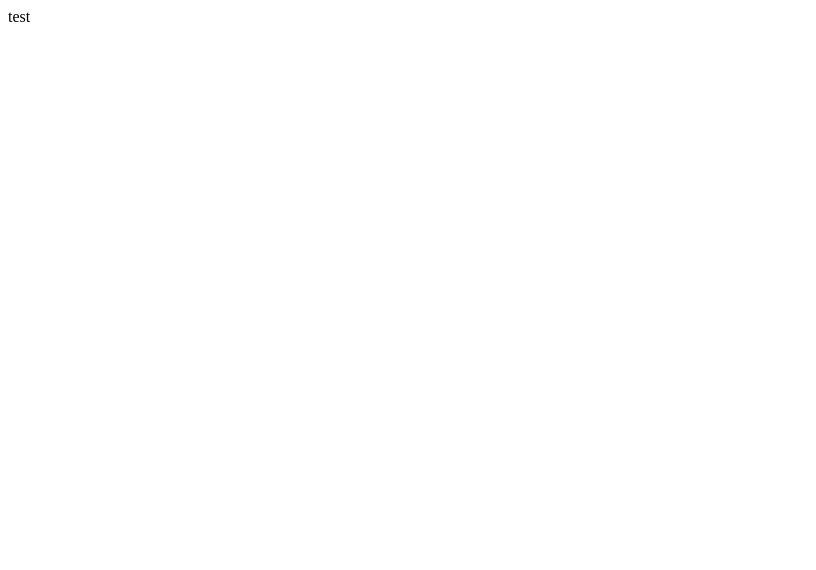
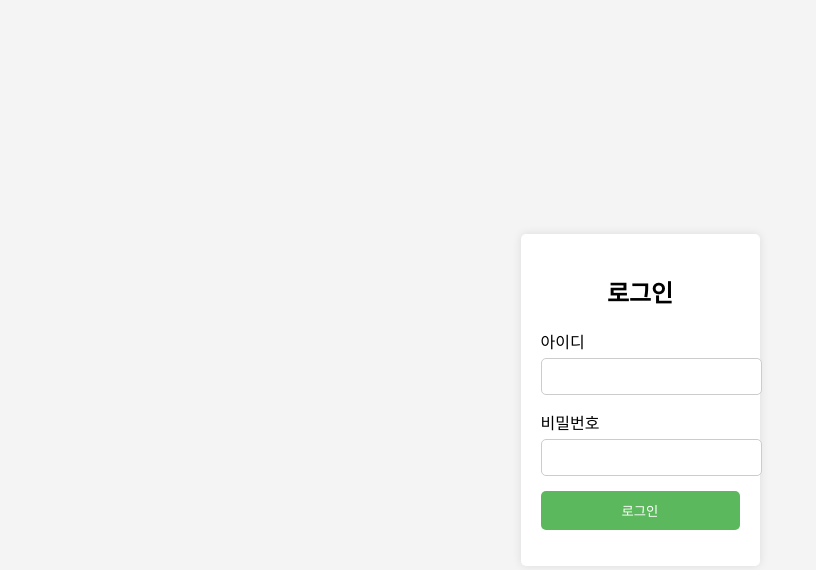
Before and after one commit to t88a/t88a.github.io, a plain HTML site: page index.html in a window 1280 px wide. Shown: the whole page, without its empty margins (0-816 px from the left). Drawn offline with Linux system fonts and the light colour scheme.

Commit message:
Update index.html

```diff
--- a/index.html
+++ b/index.html
@@ -1 +1,84 @@
-<h1></h1>test</h1>
+<!DOCTYPE html>
+<html lang="ko">
+<head>
+    <meta charset="UTF-8">
+    <meta name="viewport" content="width=device-width, initial-scale=1.0">
+    <title>로그인 페이지</title>
+    <style>
+        body {
+            font-family: Arial, sans-serif;
+            background-color: #f4f4f4;
+            display: flex;
+            justify-content: center;
+            align-items: center;
+            height: 100vh;
+            margin: 0;
+        }
+
+        .login-container {
+            background: white;
+            padding: 20px;
+            border-radius: 5px;
+            box-shadow: 0 0 10px rgba(0, 0, 0, 0.1);
+        }
+
+        h2 {
+            text-align: center;
+        }
+
+        .input-group {
+            margin-bottom: 15px;
+        }
+
+        label {
+            display: block;
+            margin-bottom: 5px;
+        }
+
+        input {
+            width: 100%;
+            padding: 10px;
+            border: 1px solid #ccc;
+            border-radius: 5px;
+        }
+
+        button {
+            width: 100%;
+            padding: 10px;
+            background-color: #5cb85c;
+            color: white;
+            border: none;
+            border-radius: 5px;
+            cursor: pointer;
+        }
+
+        button:hover {
+            background-color: #4cae4c;
+        }
+
+        #message {
+            text-align: center;
+            margin-top: 15px;
+            color: red;
+        }
+    </style>
+</head>
+<body>
+    <div class="login-container">
+        <h2>로그인</h2>
+        <form id="loginForm">
+            <div class="input-group">
+                <label for="username">아이디</label>
+                <input type="text" id="username" required>
+            </div>
+            <div class="input-group">
+                <label for="password">비밀번호</label>
+                <input type="password" id="password" required>
+            </div>
+            <button type="submit">로그인</button>
+            <p id="message"></p>
+        </form>
+    </div>
+    <script src="script.js"></script>
+</body>
+</html>
```
